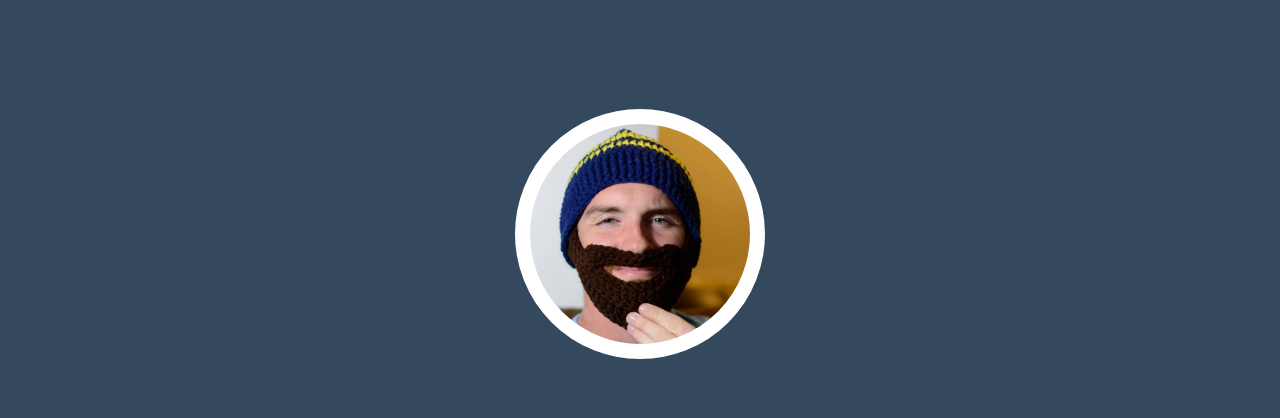
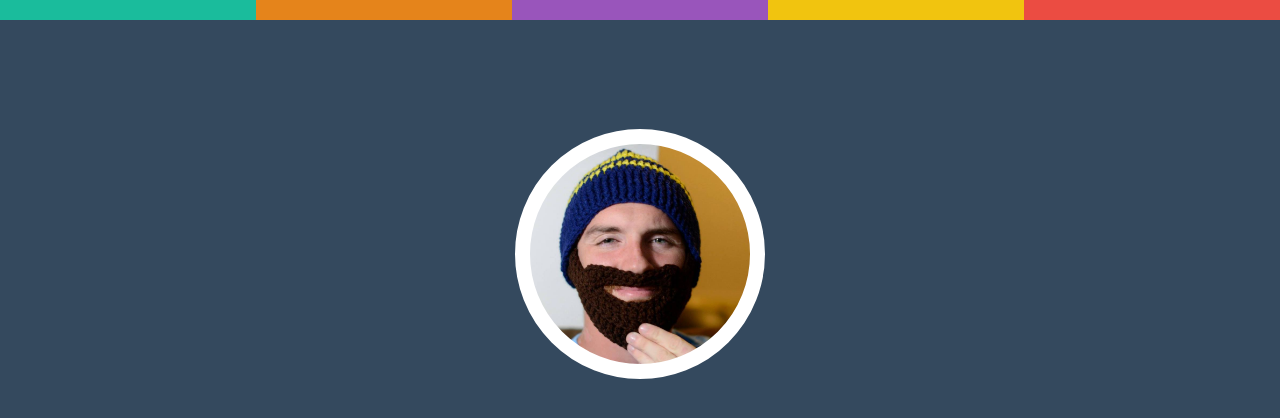
Before and after one commit to tschwemley/personal_site, a PHP site: page / in a window 1280 px wide. Shown: the top 418 px of the page. Run offline with PHP 8.4, Linux system fonts and the light colour scheme; some libraries are stand-ins or nearby versions.

Commit message:
Added topbar to layout

```diff
--- a/public/css/application.css
+++ b/public/css/application.css
@@ -236,6 +236,29 @@ html {
   -moz-box-sizing: inherit;
   box-sizing: inherit; }
 
+.top-banner-wrapper {
+  width: 100%;
+  height: 20px; }
+
+.block {
+  content: ' ';
+  display: inline-block;
+  float: left;
+  margin: 0;
+  padding: 0;
+  height: 20px;
+  width: 20%; }
+  .block.light-sea-green {
+    background: #1abc9c; }
+  .block.zest {
+    background: #e5841b; }
+  .block.deep-lilac {
+    background: #9955bb; }
+  .block.mikado-yellow {
+    background: #f1c40f; }
+  .block.carmine-pink {
+    background: #eb4c42; }
+
 .container {
   max-width: 68em;
   margin-left: auto;
--- a/resources/_scss/_main.scss
+++ b/resources/_scss/_main.scss
@@ -1,3 +1,38 @@
+.top-banner-wrapper {
+    width: 100%;
+    height: 20px;
+}
+
+.block {
+    content: ' ';
+    display: inline-block;
+    float: left;
+    margin: 0;
+    padding: 0;
+    height: 20px;
+    width: 20%;
+
+    &.light-sea-green {
+        background: $light-sea-green;
+    }
+
+    &.zest {
+        background: $zest;
+    }
+
+    &.deep-lilac {
+        background: $deep-lilac;
+    }
+
+    &.mikado-yellow {
+        background: $mikado-yellow;
+    }
+
+    &.carmine-pink {
+        background: $carmine-pink;
+    }
+}
+
 .container {
     @include outer-container;
     overflow: hidden;
@@ -43,7 +78,7 @@ h1 {
 
     button {
         background: transparent;
-        border: solid 7px $mountain-meadow;
+        border: solid 7px $light-sea-green;
         font-family: 'Montserrat', sans-serif;
         font-size: 24px;
         font-weight: 200;
@@ -133,6 +168,7 @@ h1 {
 
         >line {
         	stroke-width: 8;
+        	// stroke: #1abc9c
             // stroke: #e67e22; // This one
             stroke: #9b59b6;
             // stroke: #f1c40f;
--- a/resources/_scss/colors.scss
+++ b/resources/_scss/colors.scss
@@ -1,4 +1,8 @@
 $black: #000;
 $white: #fff;
 $pickled-bluewood: #34495E;
-$mountain-meadow: #1abc9c;
+$light-sea-green: #1abc9c;
+$zest: #e5841b;
+$deep-lilac: #9955bb;
+$mikado-yellow: #f1c40f;
+$carmine-pink: #eb4c42
--- a/templates/main.html
+++ b/templates/main.html
@@ -6,6 +6,13 @@
  <link rel="stylesheet" type="text/css" href="/css/application.css"/>
 </head>
 <body>
+    <div class="top-banner-wrapper">
+        <div class="block light-sea-green"></div>
+        <div class="block zest"></div>
+        <div class="block deep-lilac"></div>
+        <div class="block mikado-yellow"></div>
+        <div class="block carmine-pink"></div>
+    </div>
     <div class="container">
         <div class="portrait"></div>
         <h1 id="name">Tyler Schwemley</h1>
```
Also changed, not shown: 3 other files.
